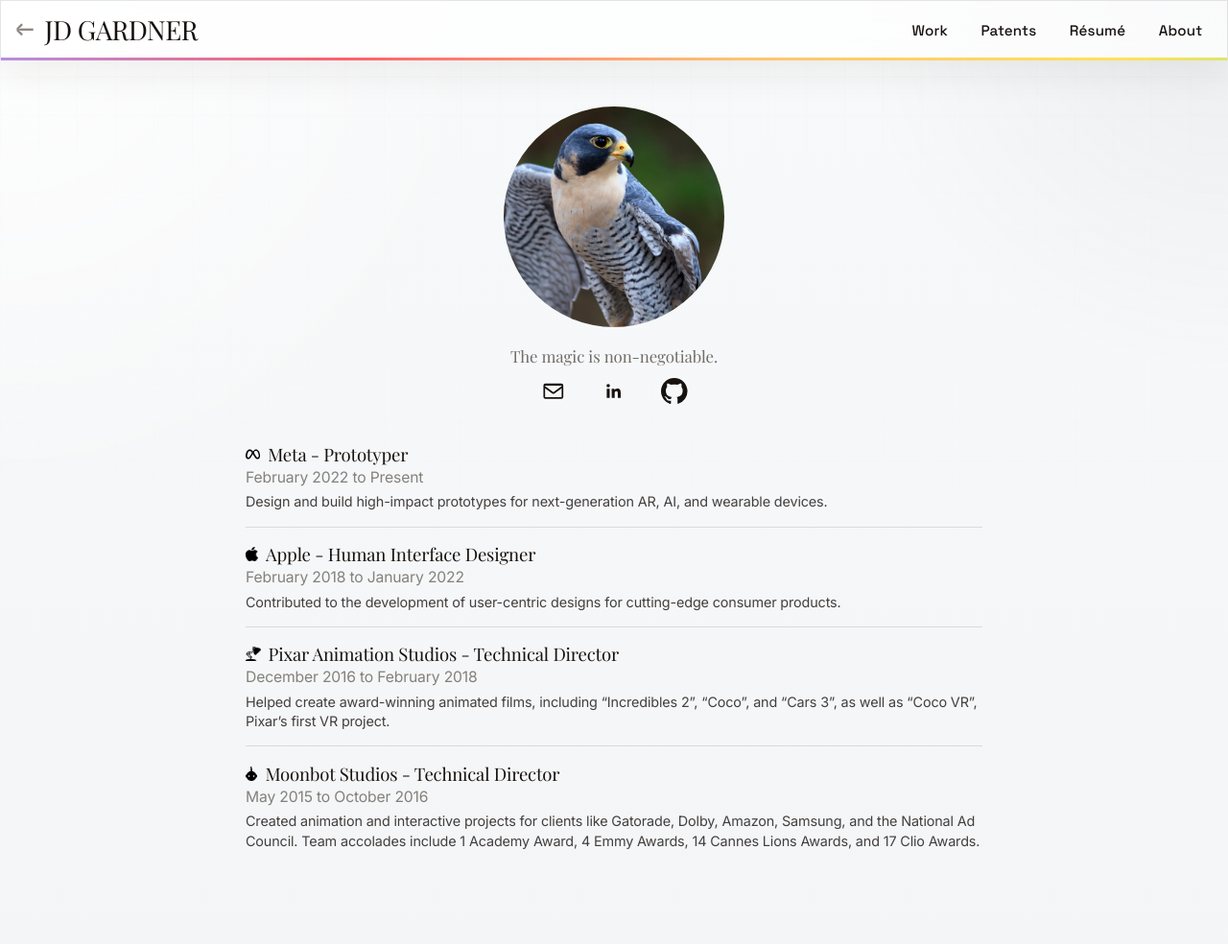
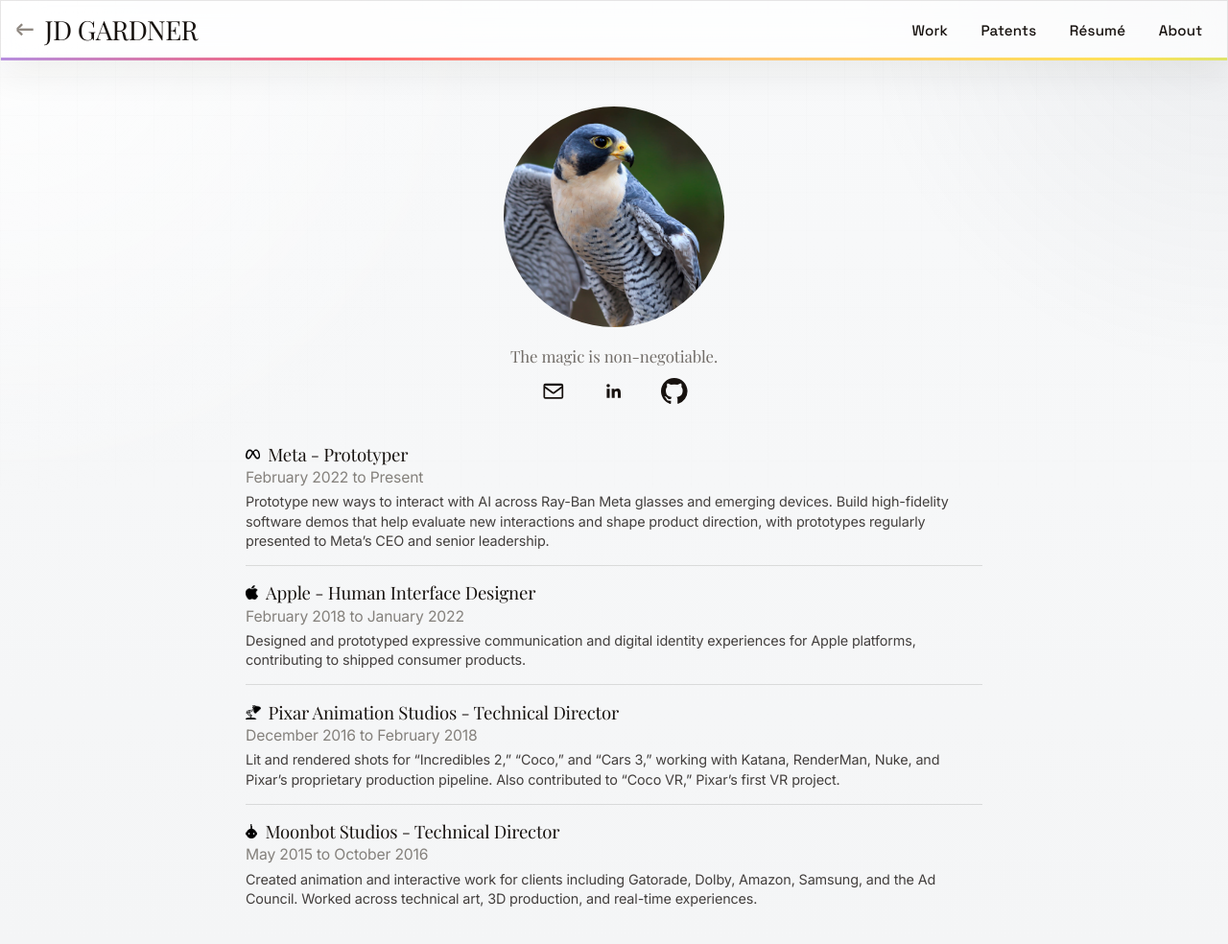
Before and after one commit to knifecatcher/knifecatcher.github.io, a Jekyll site: the page built from pages/about.md, in a window 1280 px wide and 986 px high. Shown: the whole window at 96% size. Built offline with Jekyll 4.4.1, drawn with Linux system fonts in a browser that asks for light colours.

Commit message:
role descriptions

```diff
--- a/pages/about.md
+++ b/pages/about.md
@@ -41,16 +41,16 @@
       {% case place %}
         {% when 'Meta' %}
           {% assign logo_path = '/assets/jd/meta_logo.png' %}
-          {% assign summary = 'Design and build high-impact prototypes for next-generation AR, AI, and wearable devices.' %}
+          {% assign summary = 'Prototype new ways to interact with AI across Ray-Ban Meta glasses and emerging devices. Build high-fidelity software demos that help evaluate new interactions and shape product direction, with prototypes regularly presented to Meta’s CEO and senior leadership.' %}
         {% when 'Apple' %}
           {% assign logo_path = '/assets/jd/apple_logo.png' %}
-          {% assign summary = 'Contributed to the development of user-centric designs for cutting-edge consumer products.' %}
+          {% assign summary = 'Designed and prototyped expressive communication and digital identity experiences for Apple platforms, contributing to shipped consumer products.' %}
         {% when 'Pixar Animation Studios' %}
           {% assign logo_path = '/assets/jd/pixar_logo.png' %}
-          {% assign summary = 'Helped create award-winning animated films, including “Incredibles 2”, “Coco”, and “Cars 3”, as well as “Coco VR”, Pixar’s first VR project.' %}
+          {% assign summary = 'Lit and rendered shots for “Incredibles 2,” “Coco,” and “Cars 3,” working with Katana, RenderMan, Nuke, and Pixar’s proprietary production pipeline. Also contributed to “Coco VR,” Pixar’s first VR project.' %}
         {% when 'Moonbot Studios' %}
           {% assign logo_path = '/assets/jd/moonbot_logo.png' %}
-          {% assign summary = 'Created animation and interactive projects for clients like Gatorade, Dolby, Amazon, Samsung, and the National Ad Council. Team accolades include 1 Academy Award, 4 Emmy Awards, 14 Cannes Lions Awards, and 17 Clio Awards.' %}
+          {% assign summary = 'Created animation and interactive work for clients including Gatorade, Dolby, Amazon, Samsung, and the Ad Council. Worked across technical art, 3D production, and real-time experiences.' %}
       {% endcase %}
       <article class="mini-resume__item">
         <p class="mini-resume__headline">
```
